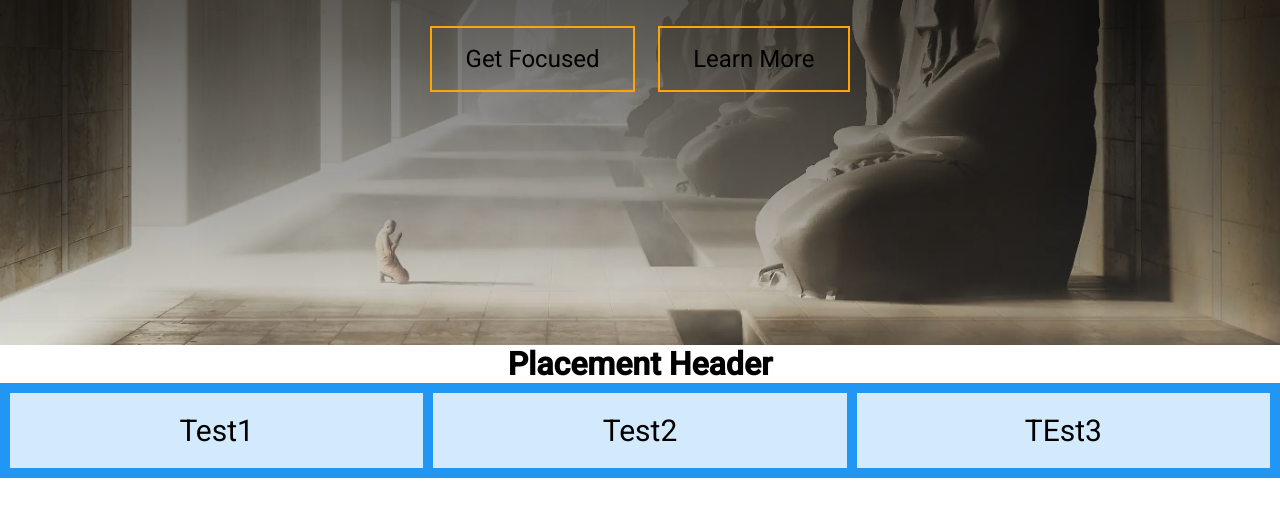
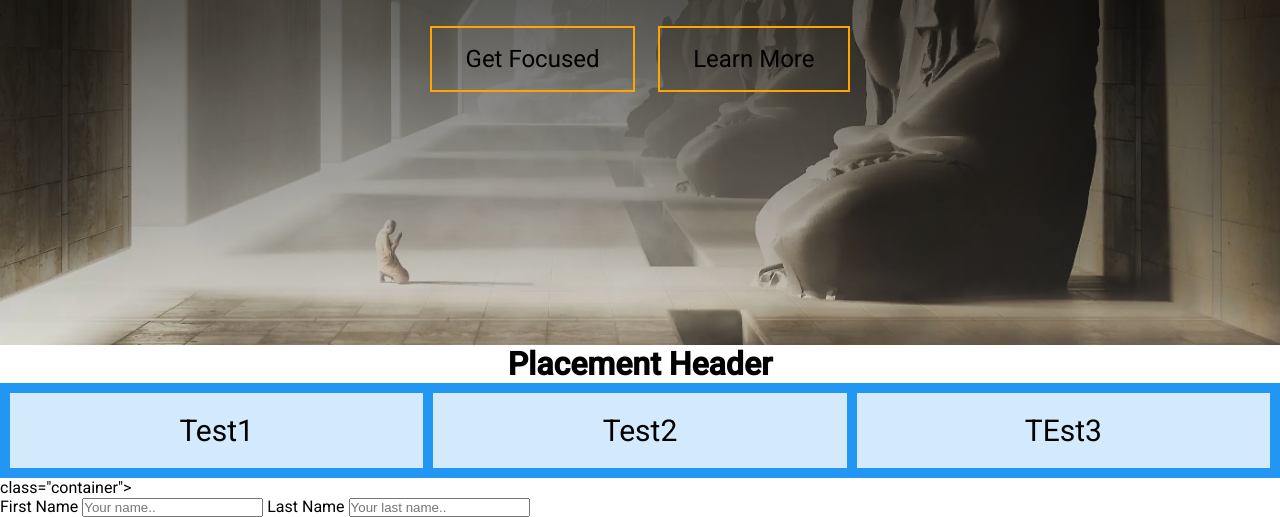
Before and after one commit to IvanARodriguez/Peacefully, a plain HTML site: page index.html in a window 1280 px wide. Shown: the part 377-894 px from the top of the page. Before the commit the page ends 855 px from the top, so only its background shows below. Drawn offline with Linux system fonts and the light colour scheme.

Commit message:
user contact and footer

```diff
--- a/css/style.css
+++ b/css/style.css
@@ -116,4 +116,7 @@ body{
 
     /* <!-- Contact us --> */
 
+
+
+
     /* <!-- Footer --> */
--- a/index.html
+++ b/index.html
@@ -42,6 +42,14 @@
     </div>
 
     <!-- Contact us -->
+    <div></div> class="container">
+  <form action="action_page.php">
+
+    <label for="fname">First Name</label>
+    <input type="text" id="fname" name="firstname" placeholder="Your name..">
+
+    <label for="lname">Last Name</label>
+    <input type="text" id="lname" name="lastname" placeholder="Your last name..">
 
     <!-- Footer -->
 </body>
```
